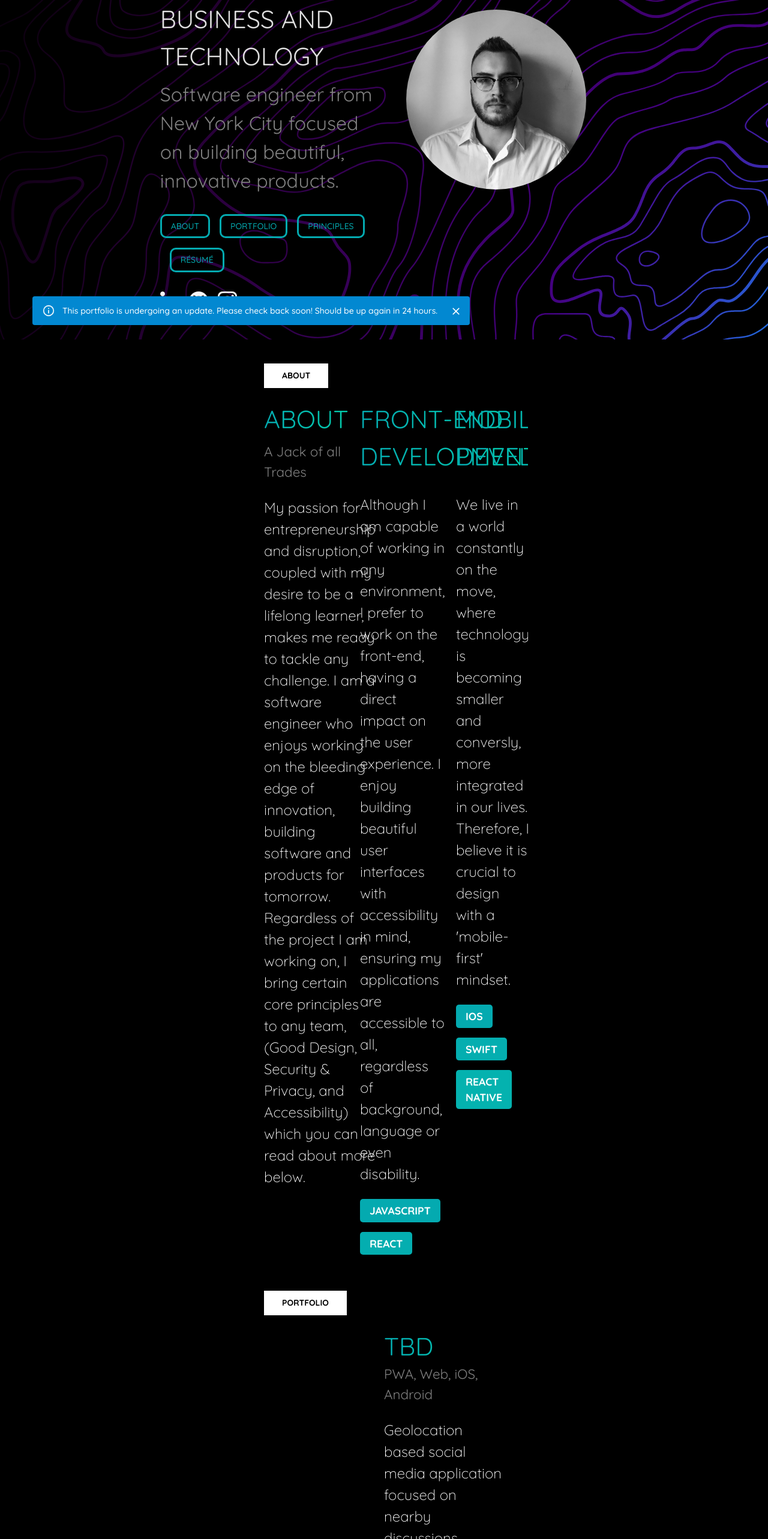
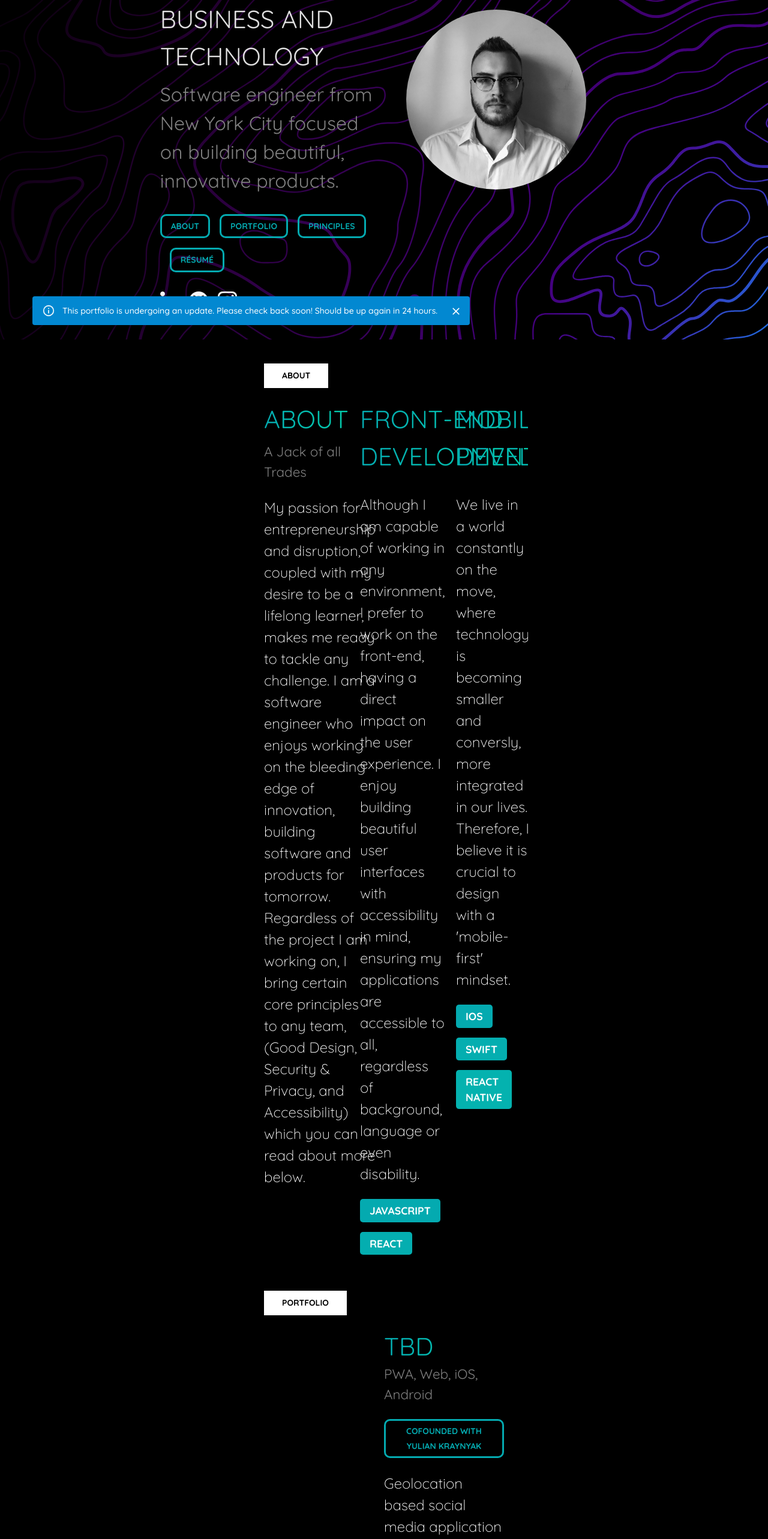
Before and after one commit to yCherny/Portfolio, a React (Create React App) app: page / in a window 1280 px wide. Shown: the part 234-2800 px from the top of the page at 60% size. Built offline with nearby package versions, Linux system fonts and the light colour scheme.

Commit message:
Launched

```diff
--- a/src/App.js
+++ b/src/App.js
@@ -55,6 +55,7 @@ const sections = [
         data: {
           title: 'TBD',
           platform: 'PWA, Web, iOS, Android',
+          cofounded: true,
           showcase: breakroom,
           apis: [
             'React Native',
--- a/src/Theme.js
+++ b/src/Theme.js
@@ -82,6 +82,7 @@ export const theme = createTheme({
             color: '#04AAB0',
             border: '3px solid #04AAB0',
             borderRadius: '10px',
+            fontWeight: 800,
             '&:hover': {
               color: 'white',
               border: '3px solid #04AAB0',
--- a/src/components/Slideshow/Portfolio/Portfolio.js
+++ b/src/components/Slideshow/Portfolio/Portfolio.js
@@ -50,6 +50,15 @@ export const Portfolio = (props) => {
                   {props.page.data.platform}
                 </Typography>
               </Stack>
+              {props.page.data.cofounded ? (
+                <Stack alignItems={{ xs: 'center', md: 'flex-start' }}>
+                  <a href={'https://yulian.codes'}>
+                    <Button variant="outlined">
+                      Cofounded with Yulian Kraynyak
+                    </Button>
+                  </a>
+                </Stack>
+              ) : null}
               <Typography variant="sectionContent">
                 {props.page.data.description}
               </Typography>
```
